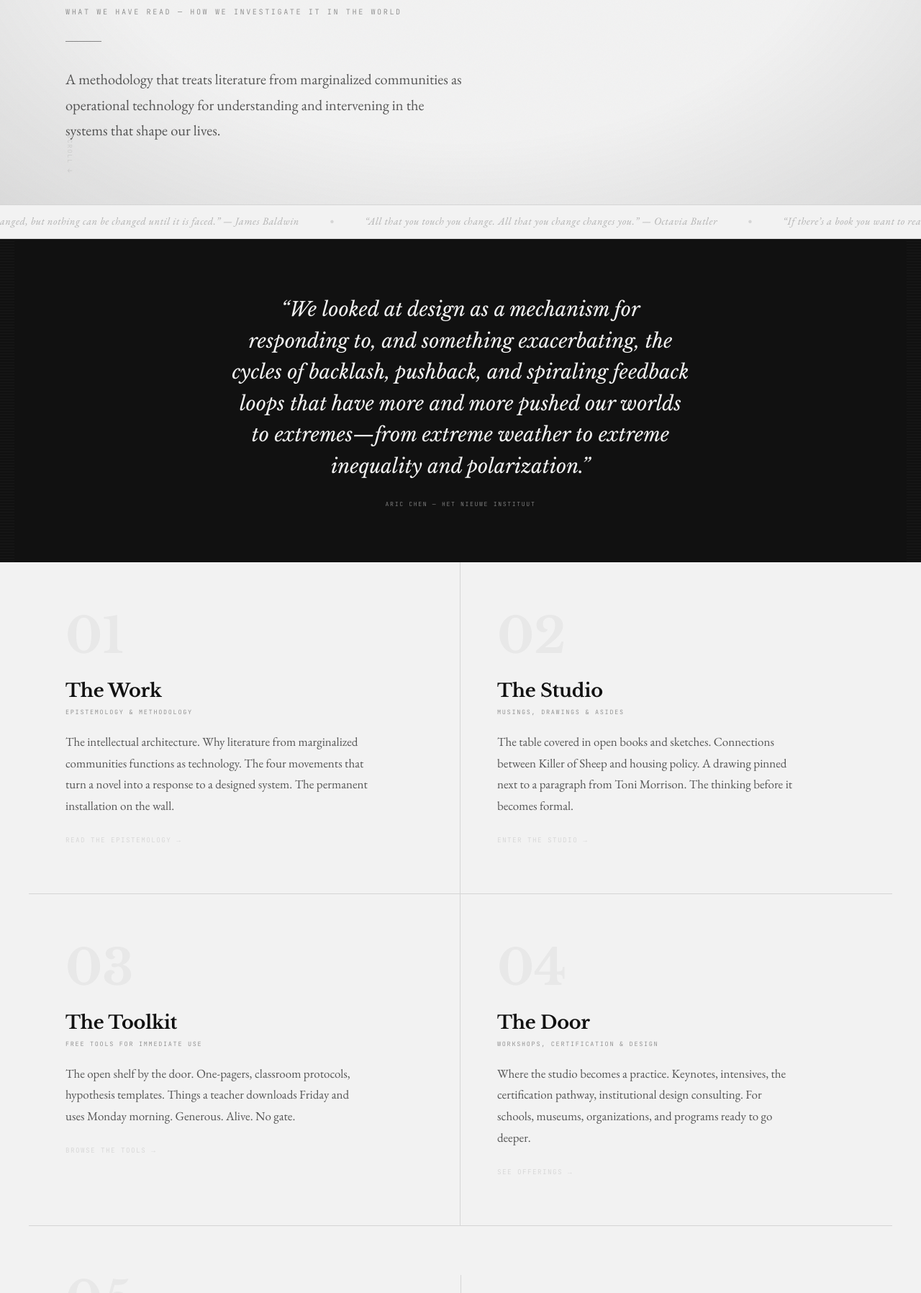
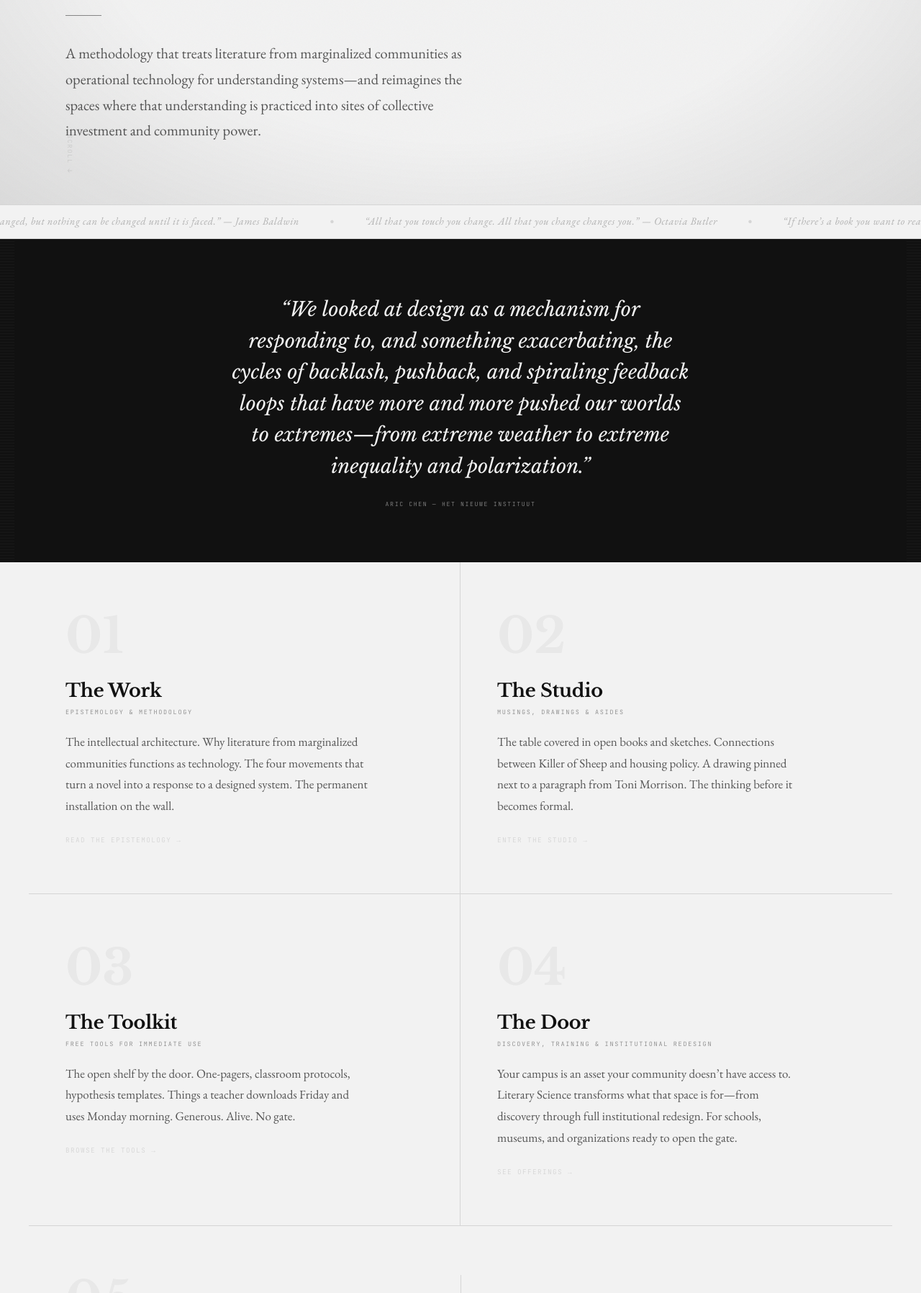
Before and after one commit to chidiasoluka-bit/literaryscience-site, an Eleventy site: page src/index.njk in a window 1280 px wide. Shown: the part 516-2312 px from the top of the page at 72% size. Built offline with nearby package versions, Linux system fonts and the light colour scheme; Eleventy itself is replaced by a stand-in of ours; files that its build step writes are made by us from their sources.

Commit message:
Update hero and Zone 04 to reflect space discipline, fix epistemology closing tags

```diff
--- a/src/epistemology.njk
+++ b/src/epistemology.njk
@@ -728,7 +728,7 @@
       <h2 class="section-title">Design as Mechanism</h2>
     </div>
 
-    <p class="no-indent">The Nieuwe Instituut describes design as &ldquo;a mechanism for responding to, and sometimes exacerbating, the cycles of backlash, pushback, and spiraling feedback loops that have more and more pushed our worlds to extremes&mdash;from extreme weather to extreme inequality and polarization.&rdquo;</p>
+    <p class="no-indent">Aric Chen describes design as &ldquo;a mechanism for responding to, and sometimes exacerbating, the cycles of backlash, pushback, and spiraling feedback loops that have more and more pushed our worlds to extremes&mdash;from extreme weather to extreme inequality and polarization.&rdquo;</p>
 
     <p>The systems that Black literature renders&mdash;redlining, disinvestment, educational sorting, carceral expansion&mdash;are all design. They were designed by someone, for purposes that served someone, and they produce feedback loops that compound over generations. The inequality is not an accident. It is a design outcome.</p>
 
--- a/src/index.njk
+++ b/src/index.njk
@@ -4,7 +4,7 @@
 <meta charset="UTF-8">
 <meta name="viewport" content="width=device-width, initial-scale=1.0">
 <title>Literary Science</title>
-<meta name="description" content="A methodology that treats literature from marginalized communities as operational technology for understanding and intervening in the systems that shape our lives.">
+<meta name="description" content="A methodology that treats literature from marginalized communities as operational technology for understanding systems — and reimagines the spaces where that understanding is practiced into sites of collective investment and community power.">
 <link rel="canonical" href="https://literaryscience.com">
 <link rel="stylesheet" href="/css/style.css">
 <style>
@@ -236,7 +236,7 @@
   <h1 class="hero-title">Literary<span class="line-2">Science.</span></h1>
   <div class="hero-sub">What we have read &mdash; How we investigate it in the world</div>
   <div class="hero-rule"></div>
-  <p class="hero-description">A methodology that treats literature from marginalized communities as operational technology for understanding and intervening in the systems that shape our lives.</p>
+  <p class="hero-description">A methodology that treats literature from marginalized communities as operational technology for understanding systems&mdash;and reimagines the spaces where that understanding is practiced into sites of collective investment and community power.</p>
   <div class="hero-scroll">Scroll &darr;</div>
 </section>
 
@@ -287,8 +287,8 @@
   <a href="/work/" class="zone reveal" style="transition-delay: 0.08s;">
     <div class="zone-num">04</div>
     <div class="zone-title">The Door</div>
-    <div class="zone-subtitle">Workshops, Certification &amp; Design</div>
-    <p class="zone-desc">Where the studio becomes a practice. Keynotes, intensives, the certification pathway, institutional design consulting. For schools, museums, organizations, and programs ready to go deeper.</p>
+    <div class="zone-subtitle">Discovery, Training &amp; Institutional Redesign</div>
+    <p class="zone-desc">Your campus is an asset your community doesn&rsquo;t have access to. Literary Science transforms what that space is for&mdash;from discovery through full institutional redesign. For schools, museums, and organizations ready to open the gate.</p>
     <span class="zone-arrow">See offerings &rarr;</span>
   </a>
 
```
